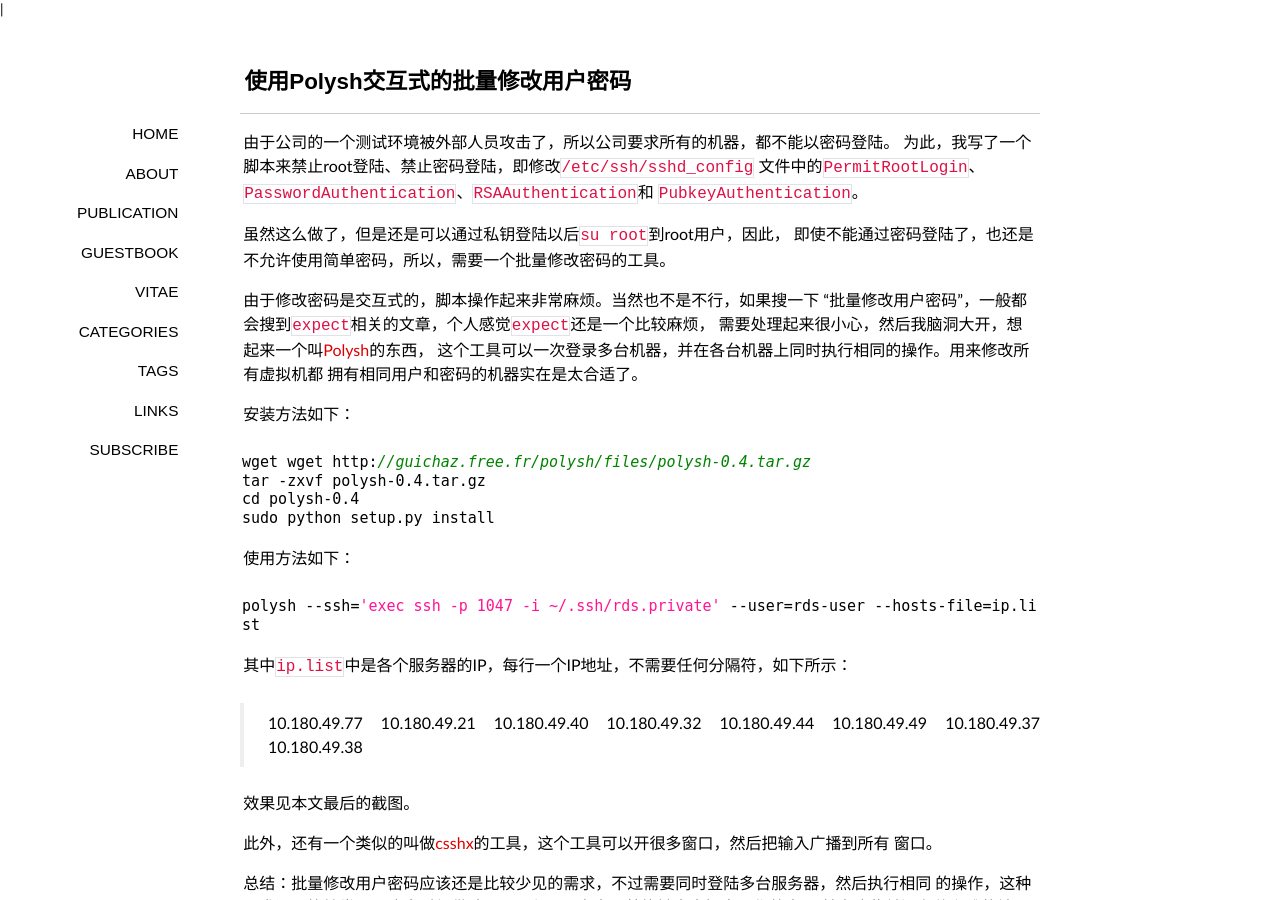
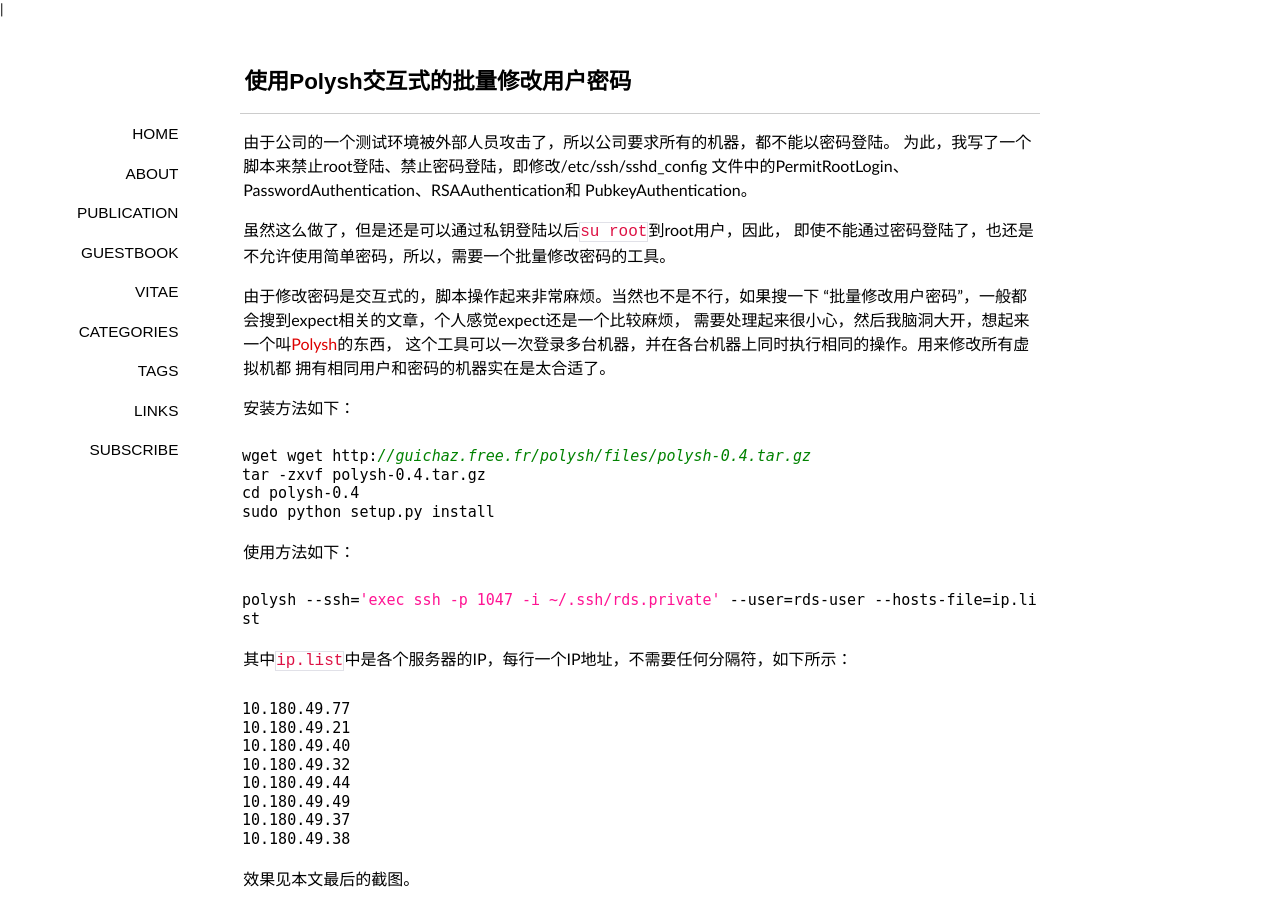
Before and after one commit to lalor/cn, a Jekyll site: the page built from _posts/2014-11-05-bulk-operation-in-linux.md, in a window 1280 px wide and 900 px high. Built offline with Jekyll 4.4.1, drawn with Linux system fonts in a browser that asks for light colours; some web fonts are replaced; Markdown is read by kramdown in place of the engine named in the settings; comment, search, counter and statistics services are not loaded.

Commit message:
修改了polysh的排版

```diff
--- a/_posts/2014-11-05-bulk-operation-in-linux.md
+++ b/_posts/2014-11-05-bulk-operation-in-linux.md
@@ -7,16 +7,16 @@
 ---
 
 由于公司的一个测试环境被外部人员攻击了，所以公司要求所有的机器，都不能以密码登陆。
-为此，我写了一个脚本来禁止root登陆、禁止密码登陆，即修改`/etc/ssh/sshd_config`
-文件中的`PermitRootLogin`、`PasswordAuthentication`、`RSAAuthentication`和
-`PubkeyAuthentication`。
+为此，我写了一个脚本来禁止root登陆、禁止密码登陆，即修改/etc/ssh/sshd_config
+文件中的PermitRootLogin、PasswordAuthentication、RSAAuthentication和
+PubkeyAuthentication。
 
 虽然这么做了，但是还是可以通过私钥登陆以后`su root`到root用户，因此，
 即使不能通过密码登陆了，也还是不允许使用简单密码，所以，需要一个批量修改密码的工具。
 
 
 由于修改密码是交互式的，脚本操作起来非常麻烦。当然也不是不行，如果搜一下
-"批量修改用户密码"，一般都会搜到`expect`相关的文章，个人感觉`expect`还是一个比较麻烦，
+"批量修改用户密码"，一般都会搜到expect相关的文章，个人感觉expect还是一个比较麻烦，
 需要处理起来很小心，然后我脑洞大开，想起来一个叫[Polysh][1]的东西，
 这个工具可以一次登录多台机器，并在各台机器上同时执行相同的操作。用来修改所有虚拟机都
 拥有相同用户和密码的机器实在是太合适了。
@@ -34,14 +34,14 @@
 
 其中`ip.list`中是各个服务器的IP，每行一个IP地址，不需要任何分隔符，如下所示：
 
->10.180.49.77
-10.180.49.21
-10.180.49.40
-10.180.49.32
-10.180.49.44
-10.180.49.49
-10.180.49.37
-10.180.49.38
+    10.180.49.77
+    10.180.49.21
+    10.180.49.40
+    10.180.49.32
+    10.180.49.44
+    10.180.49.49
+    10.180.49.37
+    10.180.49.38
 
 效果见本文最后的截图。
 
```
